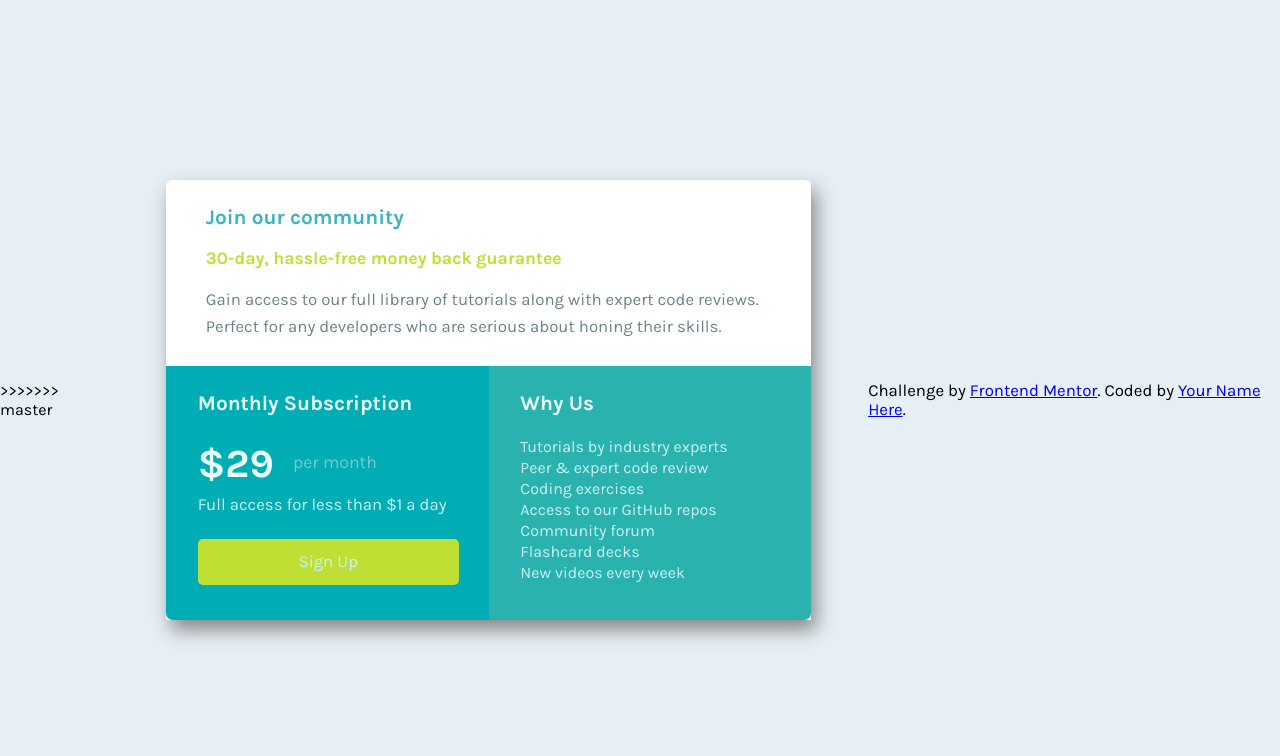
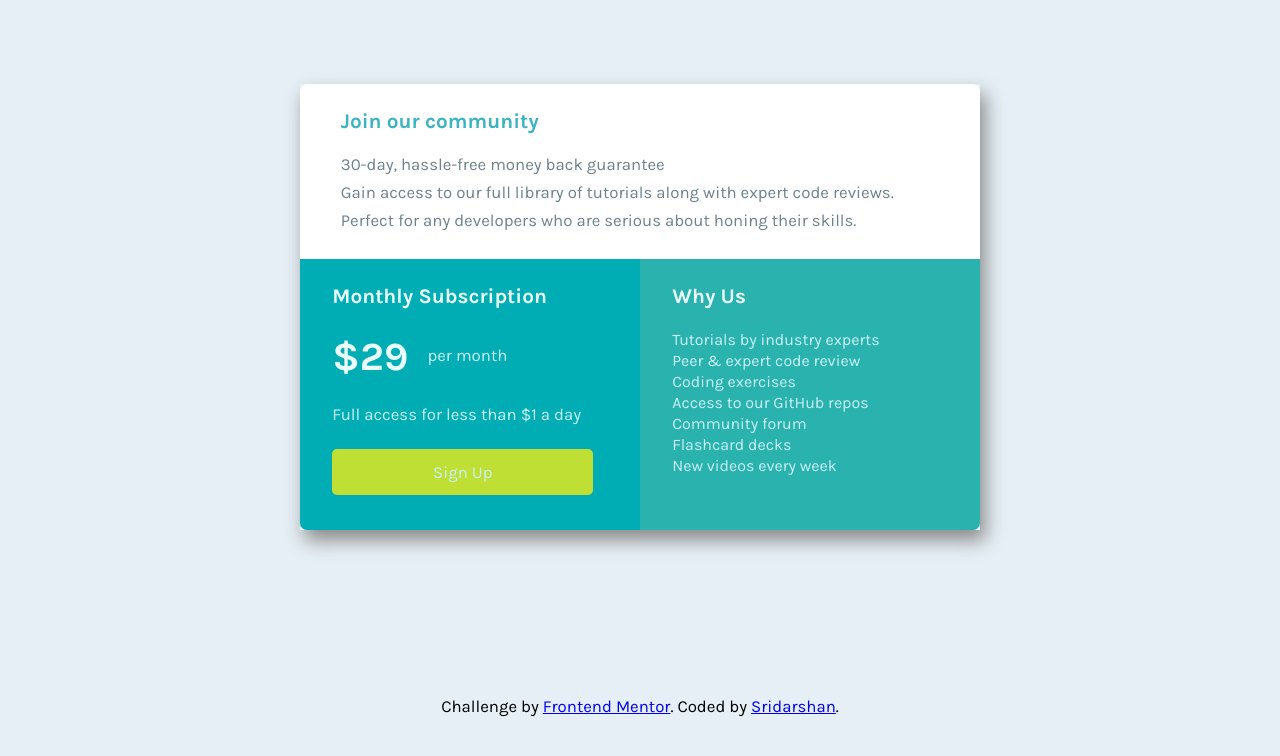
Before and after one commit to sridarshan-webjava/CSS-styling-page, a plain HTML site: page index.html in a window 1280 px wide. Drawn offline with Linux system fonts and the light colour scheme.

Commit message:
Updated HTML and CSS

```diff
--- a/css/styles.css
+++ b/css/styles.css
@@ -126,7 +126,8 @@ li{
 @media(min-width:660px){
   body{
     display:flex;
-    justify-content:center;
+    flex-direction:column;
+    justify-content:space-around;
     align-items:center;
   }
 
--- a/index.html
+++ b/index.html
@@ -9,7 +9,6 @@
   <link href="https://fonts.googleapis.com/css2?family=Karla:wght@400;700&display=swap" rel="stylesheet">
 
   <title>Single Price Grid Component</title>
->>>>>>> master
 
   <!-- Feel free to remove these styles or customise in your own stylesheet 👍 -->
   <!-- <style>
@@ -26,7 +25,7 @@
         <div class="column_one_wrapper">
           <div class="container">
             <h1>Join our community</h1>
-            <h2>30-day, hassle-free money back guarantee</h2>
+            <p>30-day, hassle-free money back guarantee</p>
             <p>
               Gain access to our full library of tutorials along with expert code reviews.
               Perfect for any developers who are serious about honing their skills.
@@ -39,9 +38,9 @@
         <div class="column_two_sub_one_wrapper">
           <div class="container">
             <h1>Monthly Subscription</h1>
-            <h2>
+            <p>
               <span>&dollar;29</span> per month
-            </h2>
+            </p>
             <p>
               Full access for less than &dollar;1 a day
             </p>
@@ -66,35 +65,11 @@
       </section>
     </section>
   </main>
-  <!-- Join our community
-
-  30-day, hassle-free money back guarantee
-
-  Gain access to our full library of tutorials along with expert code reviews.
-  Perfect for any developers who are serious about honing their skills.
-
-  Monthly Subscription
-
-  &dollar;29 per month
-
-  Full access for less than &dollar;1 a day
-
-  Sign Up
-
-  Why Us
-
-  Tutorials by industry experts
-  Peer &amp; expert code review
-  Coding exercises
-  Access to our GitHub repos
-  Community forum
-  Flashcard decks
-  New videos every week -->
 
   <footer>
     <p class="attribution">
       Challenge by <a href="https://www.frontendmentor.io?ref=challenge" target="_blank">Frontend Mentor</a>.
-      Coded by <a href="#">Your Name Here</a>.
+      Coded by <a href="#">Sridarshan</a>.
     </p>
   </footer>
 </body>
```
